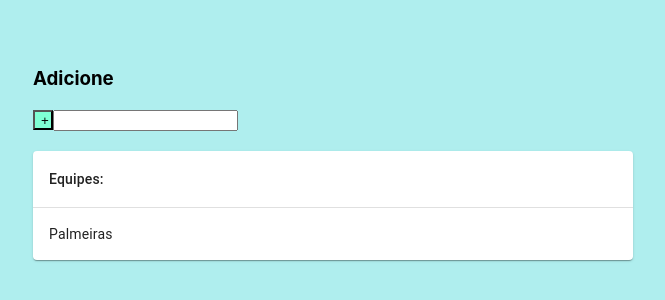
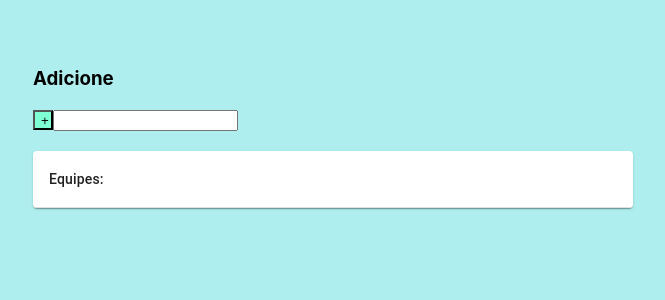
Before and after one commit to guhenrique007/championship-generator, a React (Create React App) app: page / in a window 1280 px wide. Shown: the part 252-552 px from the top of the page, without its empty margins (267-932 px from the left). Built offline with nearby package versions, Linux system fonts and the light colour scheme.

Commit message:
Add Participants context

```diff
--- a/src/App.js
+++ b/src/App.js
@@ -4,16 +4,19 @@
 import { InsertRow } from './Components/InsertRow/insertRow';
 import { TableChamp } from './Components/Table/TableChamp.style';
 import TeamProvider from './context/Team';
+import ParticipantProvider from './context/Participants';
 
 function App() {
   return (
     <TeamProvider>
+      <ParticipantProvider>
         <AppContainer>
           <GlobalStyles />
           <h3>Adicione</h3>
           <InsertRow></InsertRow>
           <TableChamp></TableChamp>
         </AppContainer>
+      </ParticipantProvider>
     </TeamProvider>
   );
 }
--- a/src/Components/InsertRow/AddButton.style.js
+++ b/src/Components/InsertRow/AddButton.style.js
@@ -1,5 +1,6 @@
 import styled from "styled-components";
 import { useTeam } from "../../context/Team";
+import { useParticipant } from "../../context/Participants";
 
 const StyledButton = styled.button`
   width: 20px;
@@ -8,10 +9,11 @@
 `
 export function AddButton () {
   const { team } = useTeam();
+  const { participants, setParticipants} = useParticipant();
 
   return (
     <StyledButton
-    onClick={e => console.log(team)}
+    onClick={e => setParticipants([...participants, team])}
     >
       +
     </StyledButton>
--- a/src/Components/Table/TableChamp.style.js
+++ b/src/Components/Table/TableChamp.style.js
@@ -6,6 +6,7 @@
 import TableHead from '@mui/material/TableHead';
 import TableRow from '@mui/material/TableRow';
 import Paper from '@mui/material/Paper';
+import { useParticipant } from "../../context/Participants";
 
 // function createData(name, calories, fat, carbs, protein) {
 //   return { name, calories, fat, carbs, protein };
@@ -17,6 +18,8 @@
 ];
 
 export function TableChamp() {
+  const { participants, setParticipants} = useParticipant();
+
   return (
     <TableContainer component={Paper} sx={{maxWidth: 600}}>
       <Table aria-label="simple table">
@@ -26,13 +29,13 @@
           </TableRow>
         </TableHead>
         <TableBody>
-          {rows.map((row) => (
+          {participants.map((participant) => (
             <TableRow
-              key={row}
+              key={participant}
               sx={{ '&:last-child td, &:last-child th': { border: 0 } }}
             >
               <TableCell component="th" scope="row">
-                {row}
+                {participant}
               </TableCell>
             </TableRow>
           ))}
--- /dev/null
+++ b/src/context/Participants.js
@@ -0,0 +1,25 @@
+import React, {createContext, useState, useContext } from "react";
+
+const ParticipantContext = createContext();
+
+export default function ParticipantProvider({ children }) {
+  const [participants, setParticipants] = useState([]);
+
+  return (
+    <ParticipantContext.Provider
+      value={{
+        participants,
+        setParticipants
+      }}
+    >
+      {children}
+    </ParticipantContext.Provider>
+  );
+}
+
+export function useParticipant() {
+  const context = useContext(ParticipantContext);
+  if(!context) throw new Error("useParticipant must be used within a ParticipantProvider")
+  const { participants, setParticipants } = context;
+  return { participants, setParticipants };
+}
```
Lines whose indentation alone changed are shown as unchanged.
